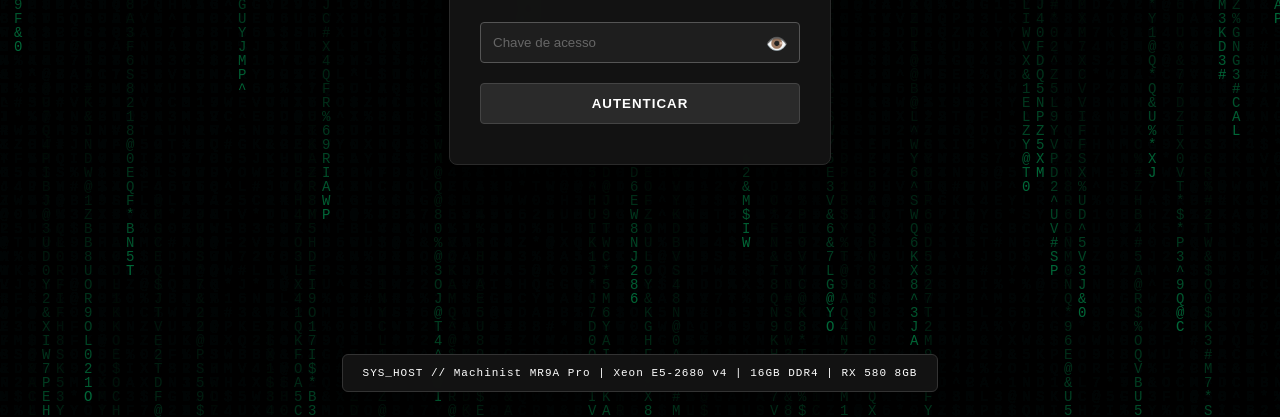
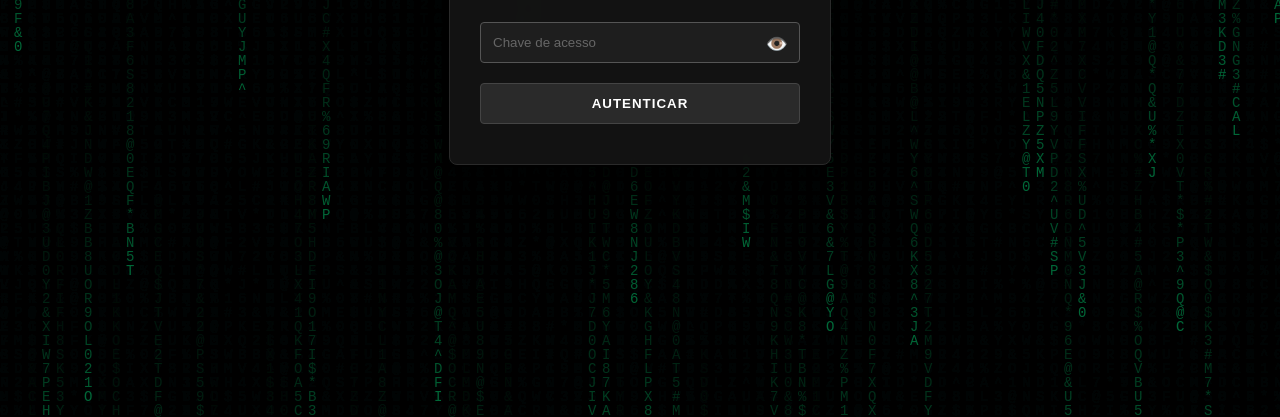
Before and after one commit to matheusfsbras/meu-painel, a plain HTML site: page index.html in a window 1280 px wide. Shown: the part 383-800 px from the top of the page. Drawn offline with Linux system fonts and the light colour scheme.

Commit message:
Update index.html

```diff
--- a/index.html
+++ b/index.html
@@ -117,22 +117,6 @@
             font-size: 13px;
             font-family: monospace;
         }
-
-        #sys-info {
-            position: fixed;
-            bottom: 25px;
-            font-size: 11px;
-            color: #ffffff;
-            font-family: monospace;
-            letter-spacing: 1px;
-            background: rgba(21, 21, 21, 0.9);
-            padding: 12px 20px;
-            border-radius: 6px;
-            border: 1px solid #333;
-            backdrop-filter: blur(4px);
-            box-shadow: 0 4px 15px rgba(0, 0, 0, 0.8);
-            z-index: 10;
-        }
     </style>
 </head>
 <body>
@@ -149,10 +133,6 @@
 
         <button id="btnAcessar">Autenticar</button>
         <div id="erro">> ACESSO NEGADO: Credenciais inválidas.</div>
-    </div>
-
-    <div id="sys-info">
-        SYS_HOST // Machinist MR9A Pro | Xeon E5-2680 v4 | 16GB DDR4 | RX 580 8GB
     </div>
 
     <script>
```
